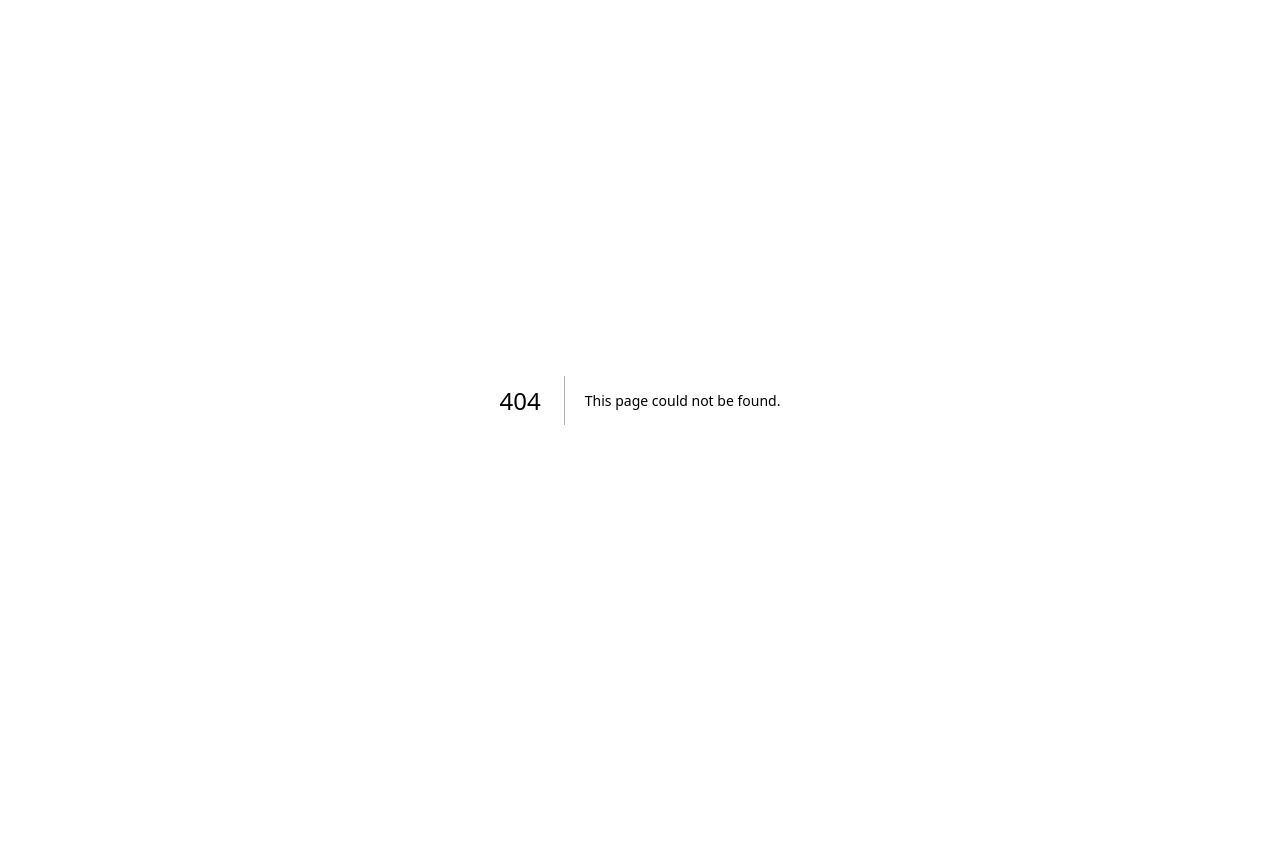
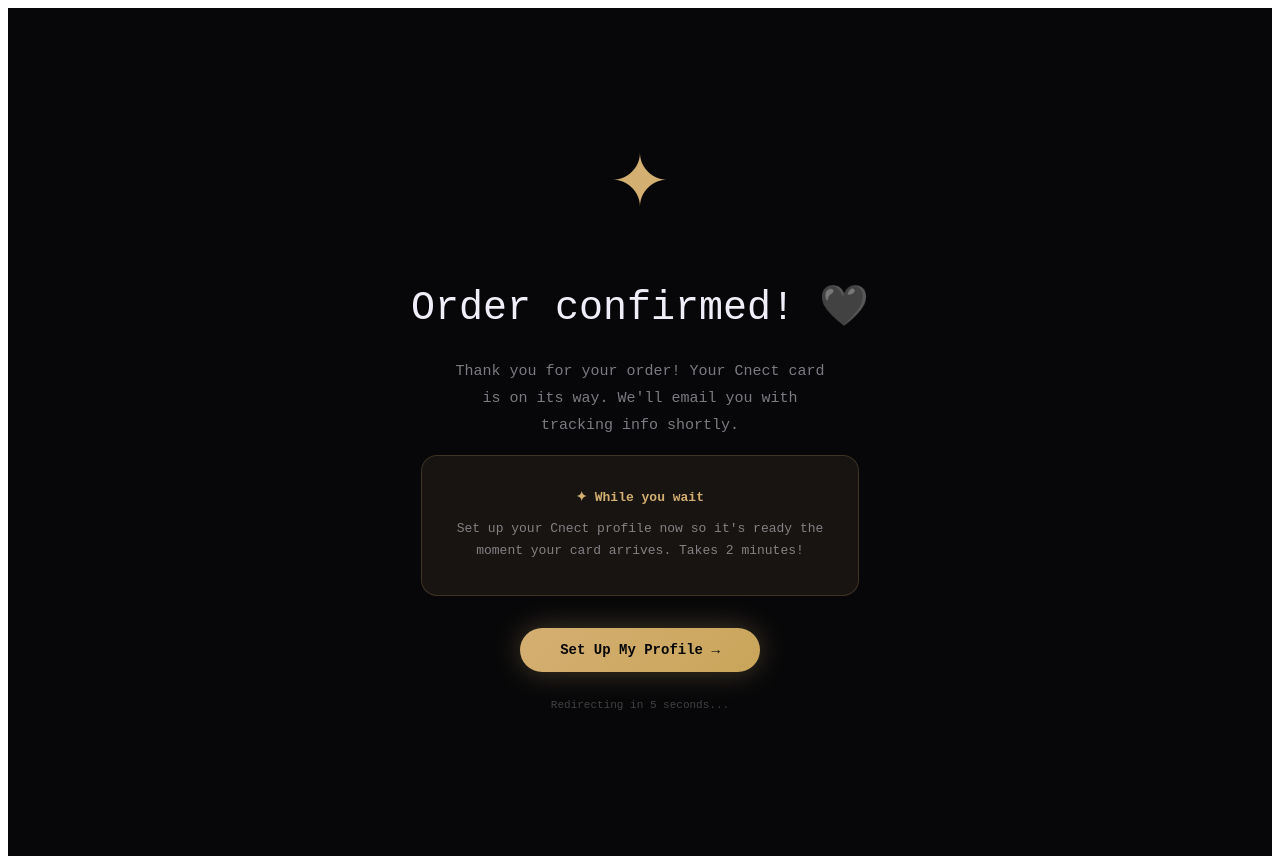
Before and after one commit to jasoncoll10/cnect, a Next.js app: page /success in a window 1280 px wide. Before the commit this address had no page. Before the commit the page ends 800 px from the top, so only its background shows below. Built offline with nearby package versions, Linux system fonts and the light colour scheme.

Commit message:
Add success page with countdown redirect

```diff
--- /dev/null
+++ b/pages/success.js
@@ -0,0 +1,54 @@
+import { useEffect, useState } from 'react'
+import { useRouter } from 'next/router'
+
+const mono = "'Courier New', monospace"
+const gold = '#d4af72'
+
+export default function Success() {
+  const router = useRouter()
+  const [countdown, setCountdown] = useState(10)
+
+  useEffect(() => {
+    const timer = setInterval(() => {
+      setCountdown(c => {
+        if (c <= 1) {
+          clearInterval(timer)
+          router.push('/signup')
+        }
+        return c - 1
+      })
+    }, 1000)
+    return () => clearInterval(timer)
+  }, [])
+
+  return (
+    <div style={{ minHeight: '100vh', background: '#070709', fontFamily: mono, color: '#f0eef8', display: 'flex', flexDirection: 'column', alignItems: 'center', justifyContent: 'center', padding: 24, textAlign: 'center' }}>
+      <style>{`@keyframes float { 0%,100%{transform:translateY(0)} 50%{transform:translateY(-10px)} } @keyframes fadeUp { from{opacity:0;transform:translateY(16px)} to{opacity:1;transform:translateY(0)} }`}</style>
+
+      <div style={{ fontSize: 72, marginBottom: 24, animation: 'float 3s ease-in-out infinite', color: gold }}>✦</div>
+
+      <h1 style={{ fontSize: 40, fontWeight: 300, marginBottom: 12, animation: 'fadeUp 0.6s both' }}>
+        Order confirmed! 🖤
+      </h1>
+
+      <p style={{ color: 'rgba(240,238,248,0.5)', fontSize: 15, lineHeight: 1.8, maxWidth: 380, marginBottom: 16, animation: 'fadeUp 0.6s 0.1s both' }}>
+        Thank you for your order! Your Cnect card is on its way. We'll email you with tracking info shortly.
+      </p>
+
+      <div style={{ background: 'rgba(212,175,114,0.08)', border: '1px solid rgba(212,175,114,0.2)', borderRadius: 16, padding: '20px 28px', marginBottom: 32, animation: 'fadeUp 0.6s 0.2s both', maxWidth: 380, width: '100%' }}>
+        <p style={{ fontSize: 13, color: gold, fontWeight: 700, marginBottom: 8 }}>✦ While you wait</p>
+        <p style={{ fontSize: 13, color: 'rgba(240,238,248,0.5)', lineHeight: 1.7 }}>
+          Set up your Cnect profile now so it's ready the moment your card arrives. Takes 2 minutes!
+        </p>
+      </div>
+
+      <a href="/signup" style={{ background: `linear-gradient(135deg,${gold},#c9a55a)`, color: '#070709', borderRadius: 50, padding: '14px 40px', fontSize: 14, fontWeight: 700, textDecoration: 'none', fontFamily: mono, boxShadow: `0 0 30px rgba(212,175,114,0.3)`, marginBottom: 16, animation: 'fadeUp 0.6s 0.3s both', display: 'inline-block' }}>
+        Set Up My Profile →
+      </a>
+
+      <p style={{ fontSize: 11, color: 'rgba(240,238,248,0.25)', animation: 'fadeUp 0.6s 0.4s both' }}>
+        Redirecting in {countdown} seconds...
+      </p>
+    </div>
+  )
+}
```
